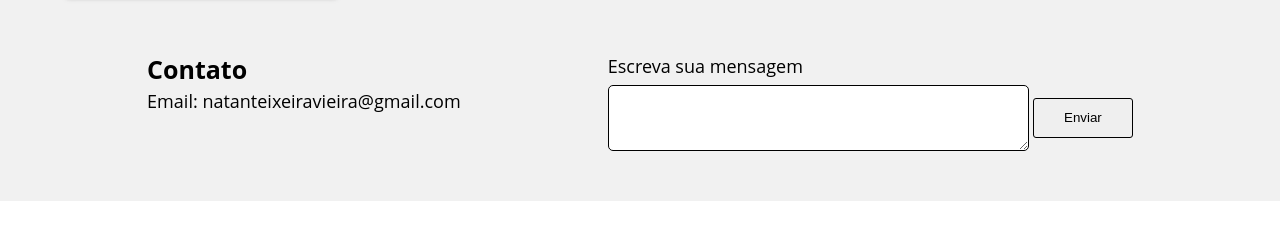
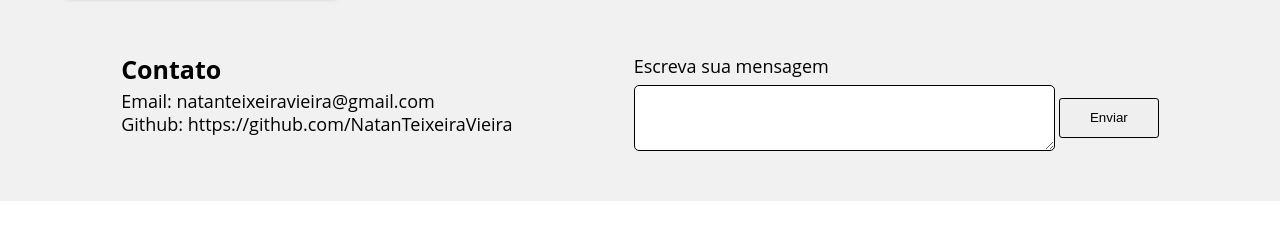
Before and after one commit to NatanTeixeiraVieira/Curriculo, a plain HTML site: page index.html in a window 1280 px wide. Shown: the part 2485-2714 px from the top of the page. Drawn offline with Linux system fonts and the light colour scheme.

Commit message:
first commit

```diff
--- a/index.html
+++ b/index.html
@@ -295,6 +295,8 @@
                     <h3 class="contato_titulo">Contato</h3>
                     <ul class="contato_lista">
                         <li>Email: natanteixeiravieira@gmail.com</li>
+                        <li>Github: <a href="https://github.com/NatanTeixeiraVieira">https://github.com/NatanTeixeiraVieira</a>
+                        </li>
                     </ul>
                 </div>
                 <form>
```
